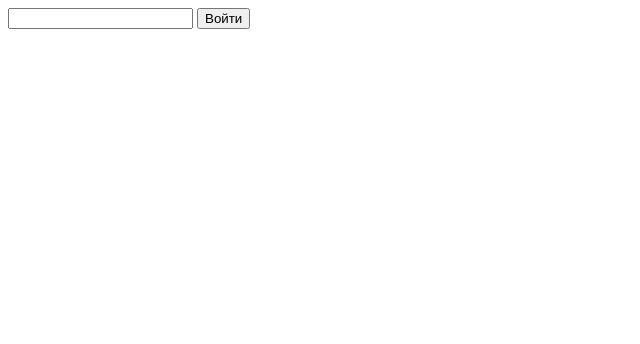
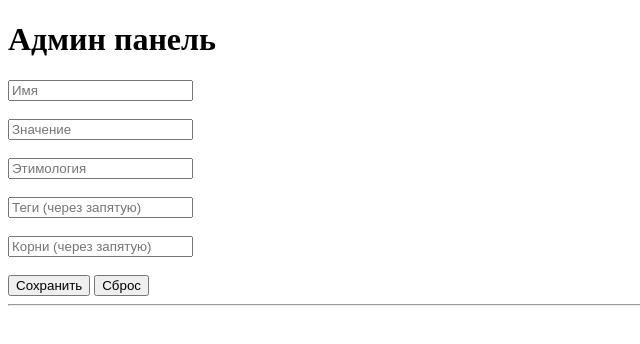
Before and after one commit to sadyralievbekten-art/names_3, a website: page public/admin.html in a window 1280 px wide. Shown: the whole page, without its empty margins (0-640 px from the left). Drawn offline with Linux system fonts and the light colour scheme; no server answers; sample sign-in values are in the browser's storage.

Commit message:
Update admin.html

```diff
--- a/public/admin.html
+++ b/public/admin.html
@@ -2,24 +2,23 @@
 <html>
 <body>
 
-<input type="password" id="pass">
-<button onclick="login()">Войти</button>
+<h1 id="mode">Админ панель</h1>
 
-<script>
-async function login() {
-  const res = await fetch("/login", {
-    method: "POST",
-    headers: {"Content-Type":"application/json"},
-    body: JSON.stringify({ password: pass.value })
-  });
+<input id="name" placeholder="Имя"><br><br>
+<input id="meaning" placeholder="Значение"><br><br>
+<input id="etymology" placeholder="Этимология"><br><br>
 
-  if (res.ok) {
-    const data = await res.json();
-    localStorage.setItem("token", data.token);
-    location = "/admin.html";
-  }
-}
-</script>
+<input id="tags" placeholder="Теги (через запятую)"><br><br>
+<input id="roots" placeholder="Корни (через запятую)"><br><br>
+
+<button onclick="save()">Сохранить</button>
+<button onclick="resetForm()">Сброс</button>
+
+<hr>
+
+<div id="list"></div>
+
+<script src="app.js"></script>
 
 </body>
 </html>
```
